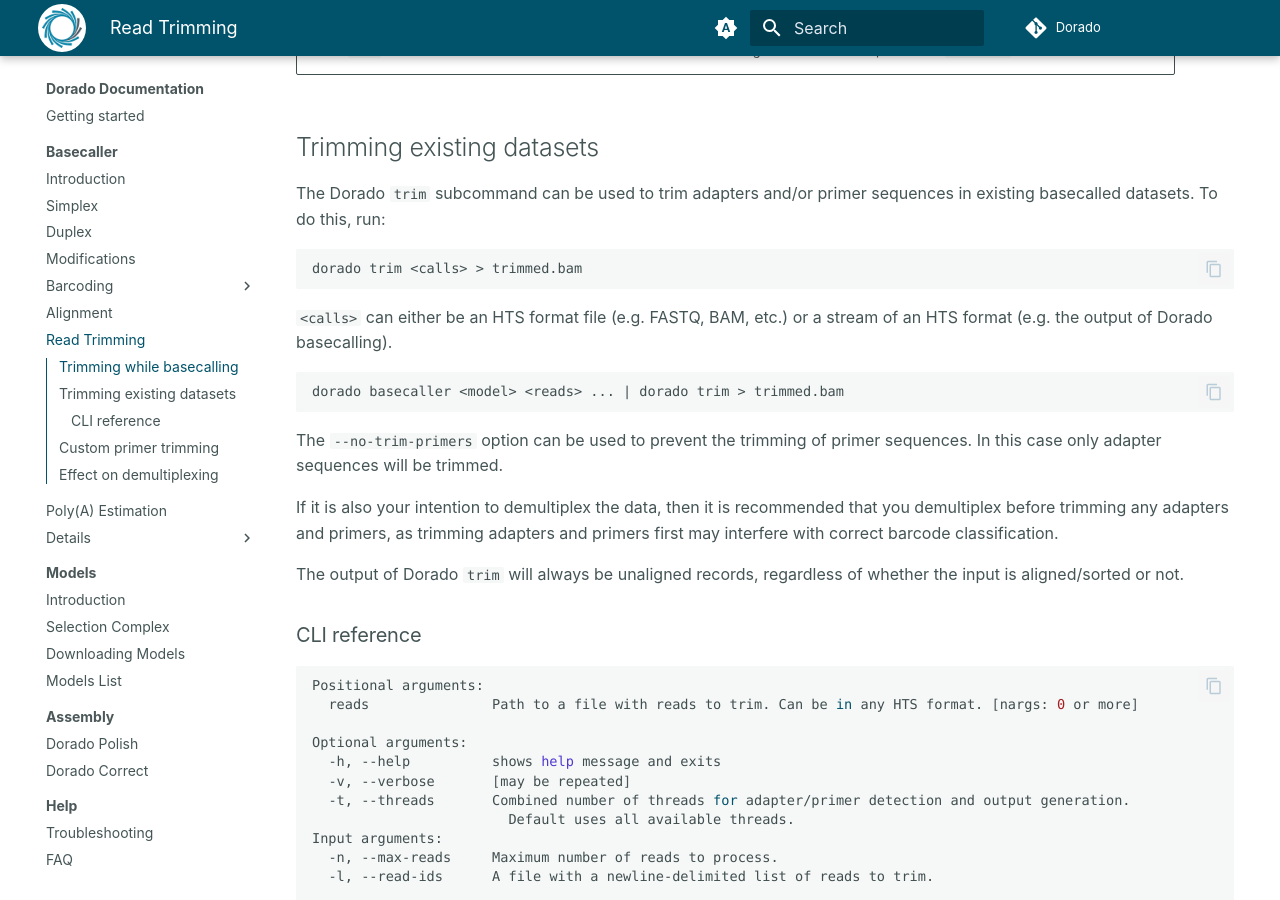
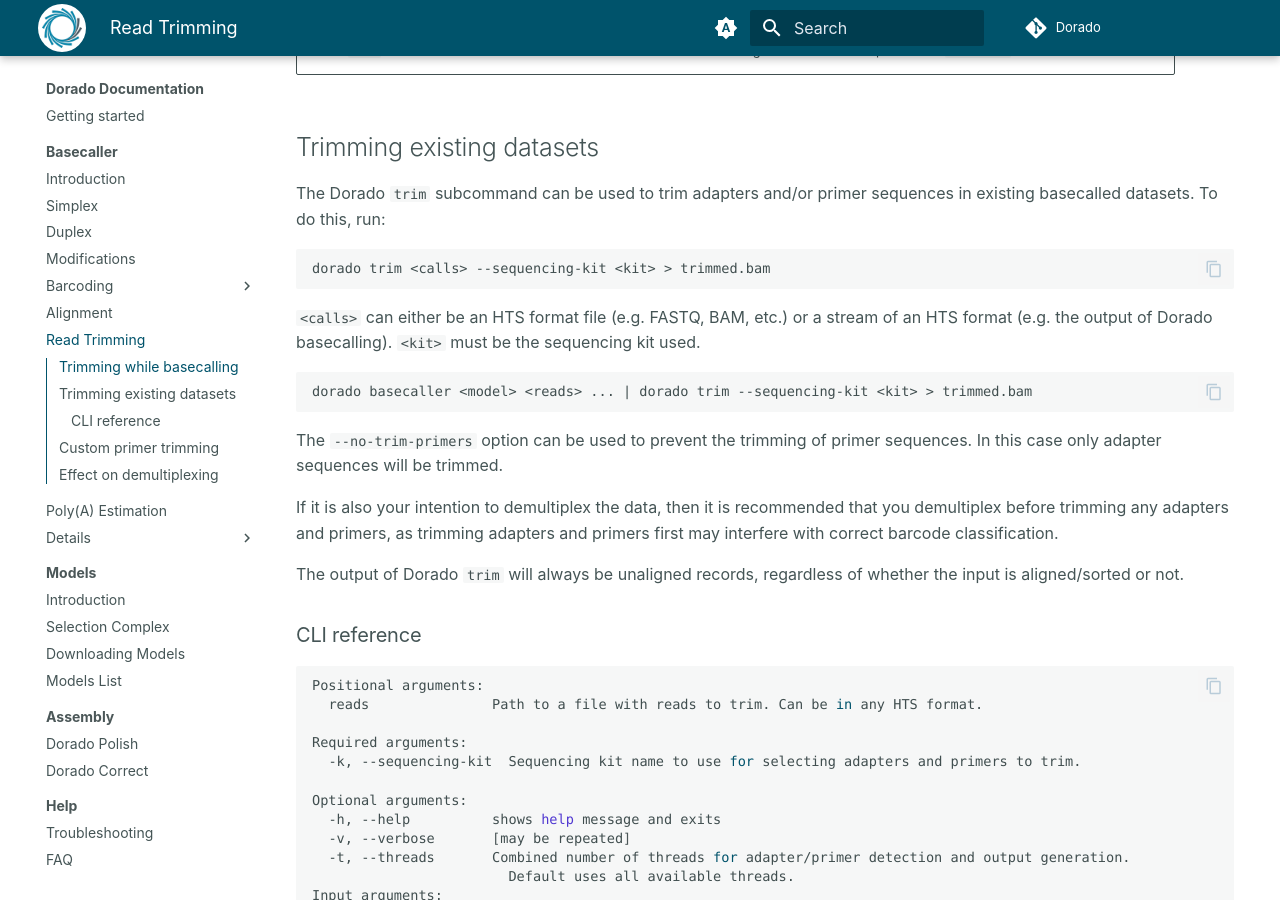
Before and after one commit to nanoporetech/dorado-docs, an MkDocs documentation site: the page built from docs/basecaller/read_trimming.md, in a window 1280 px wide and 900 px high, scrolled down 939 px. Built offline with MkDocs 1.6.1 and Material for MkDocs 9.7.7, drawn with Linux system fonts in a browser that asks for light colours; comment, search, counter and statistics services are not loaded.

Commit message:
update read trimming with --sequencing-kit argument

````diff
--- a/docs/basecaller/read_trimming.md
+++ b/docs/basecaller/read_trimming.md
@@ -39,14 +39,14 @@
 existing basecalled datasets. To do this, run:
 
 ```dorado
-dorado trim <calls> > trimmed.bam
+dorado trim <calls> --sequencing-kit <kit> > trimmed.bam
 ```
 
 `<calls>` can either be an HTS format file (e.g. FASTQ, BAM, etc.) or a stream of an
-HTS format (e.g. the output of Dorado basecalling).
+HTS format (e.g. the output of Dorado basecalling). `<kit>` must be the sequencing kit used.
 
 ```dorado
-dorado basecaller <model> <reads> ... | dorado trim > trimmed.bam
+dorado basecaller <model> <reads> ... | dorado trim --sequencing-kit <kit> > trimmed.bam
 ```
 
 The `--no-trim-primers` option can be used to prevent the trimming of primer sequences.
@@ -63,7 +63,10 @@
 
 ```bash
 Positional arguments:
-  reads               Path to a file with reads to trim. Can be in any HTS format. [nargs: 0 or more]
+  reads               Path to a file with reads to trim. Can be in any HTS format.
+
+Required arguments:
+  -k, --sequencing-kit  Sequencing kit name to use for selecting adapters and primers to trim.
 
 Optional arguments:
   -h, --help          shows help message and exits
````
